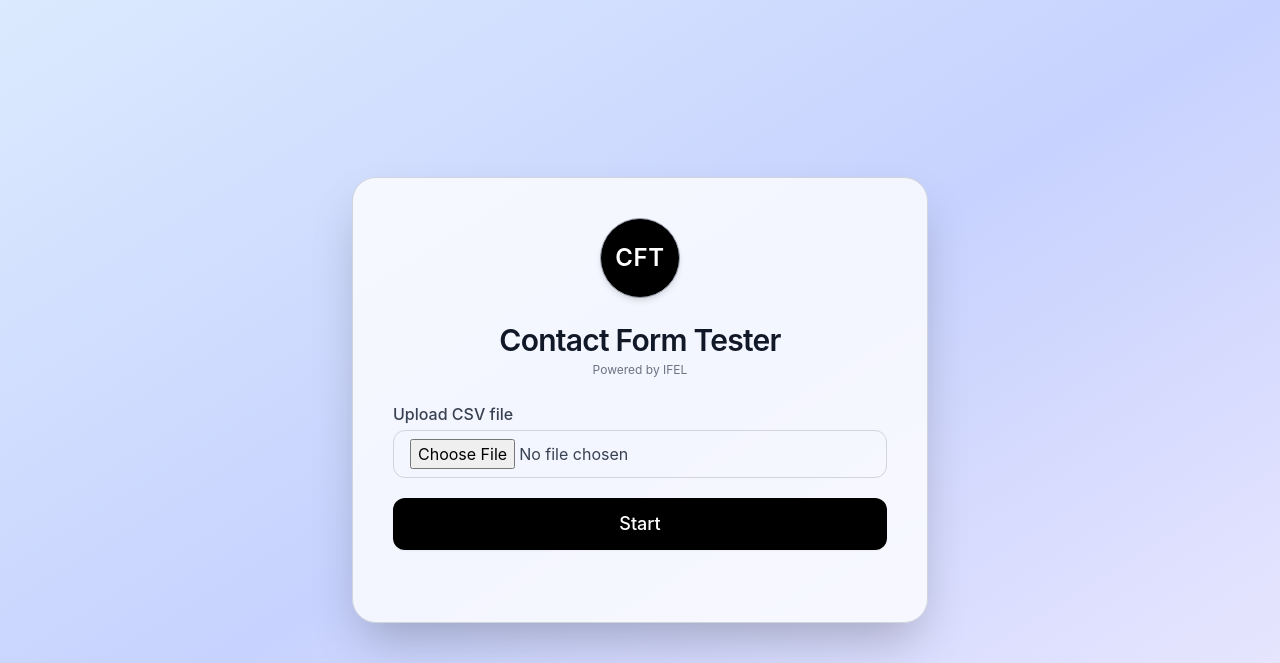
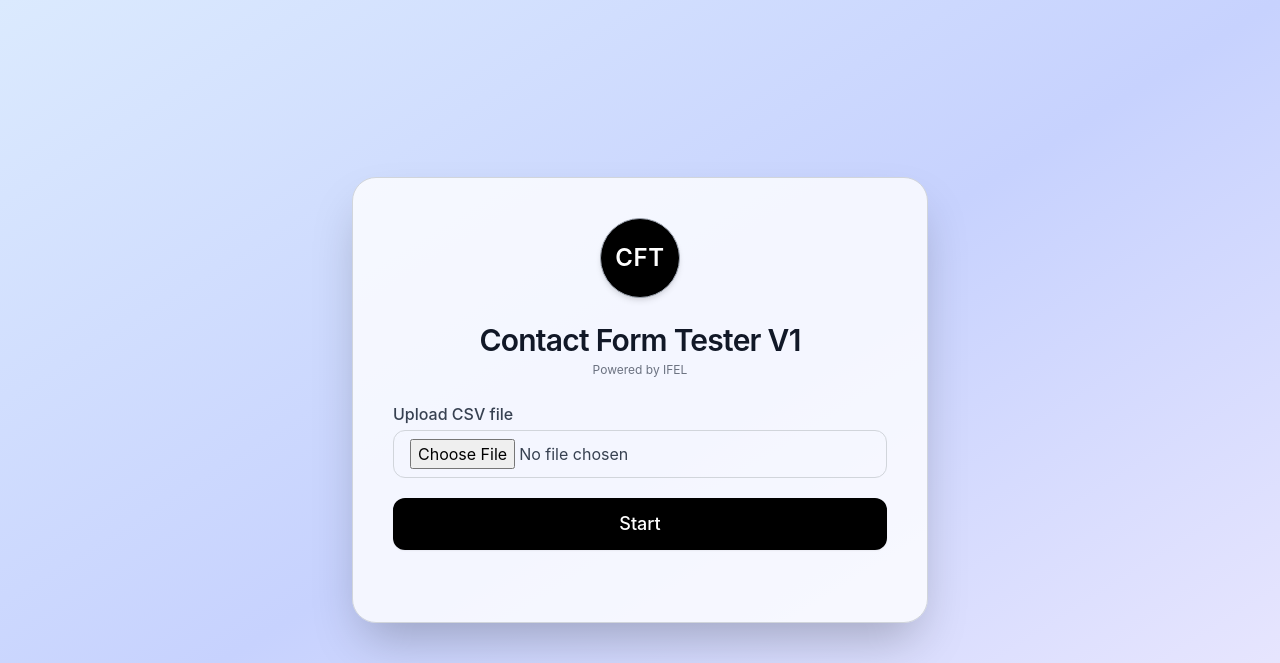
Before and after one commit to Yourm9/contact-form-testing, a Flask app: page / in a window 1280 px wide. Shown: the top 663 px of the page. Run offline with Flask 3, Linux system fonts and the light colour scheme.

Commit message:
“V1”

```diff
--- a/templates/index.html
+++ b/templates/index.html
@@ -24,7 +24,7 @@
 
     <!-- Heading -->
     <div class="text-center mb-6">
-      <h1 class="text-3xl font-semibold text-gray-900 tracking-tight">Contact Form Tester</h1>
+      <h1 class="text-3xl font-semibold text-gray-900 tracking-tight">Contact Form Tester V1</h1>
       <p class="text-xs text-gray-500 mt-1">Powered by IFEL</p>
     </div>
 
```
